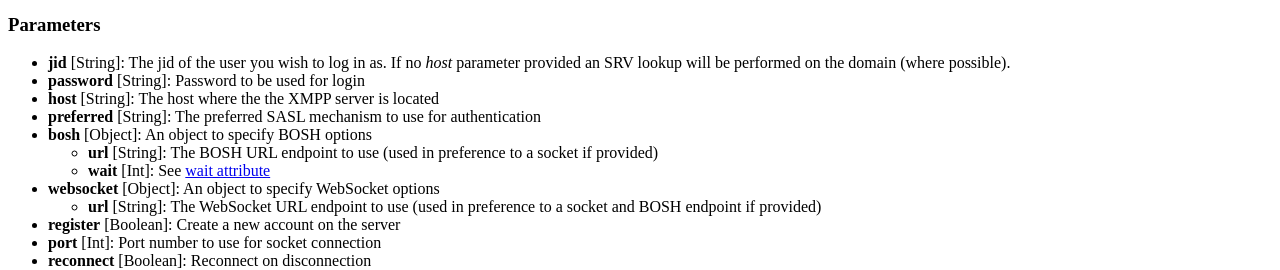
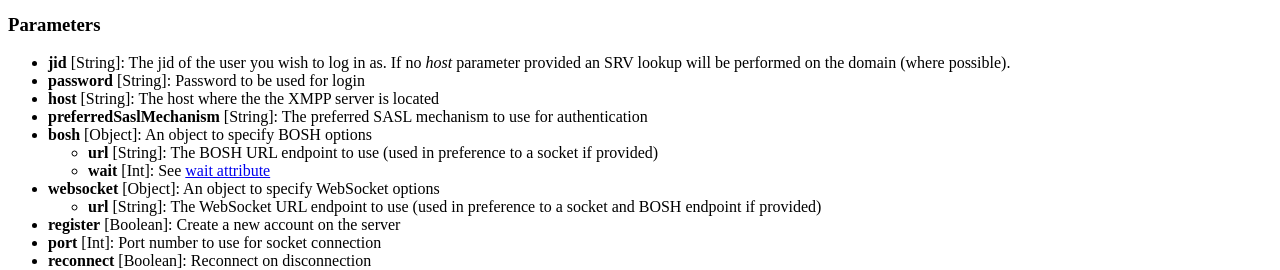
Before and after one commit to node-xmpp/node-xmpp.github.io, a Jekyll site: the page built from _posts/2014-03-15-client.md, in a window 1280 px wide. Shown: the part 503-773 px from the top of the page. Built offline with Jekyll 4.4.1, drawn with Linux system fonts in a browser that asks for light colours; Markdown is read by kramdown in place of the engine named in the settings; a style sheet for code colours, icons or effects is not loaded.

Commit message:
'preferredSaslMechanism' not 'preferredSaslMechanism'
See node-xmpp/node-xmpp#125

https://github.com/node-xmpp/node-xmpp/issues/125#issuecomment-76997634

```diff
--- a/_posts/2014-03-15-client.md
+++ b/_posts/2014-03-15-client.md
@@ -23,7 +23,7 @@ var client = new Client(...parameters...)
 * __jid__ [String]: The jid of the user you wish to log in as. If no _host_ parameter provided an SRV lookup will be performed on the domain (where possible).
 * __password__ [String]: Password to be used for login
 * __host__ [String]: The host where the the XMPP server is located
-* __preferred__ [String]: The preferred SASL mechanism to use for authentication
+* __preferredSaslMechanism__ [String]: The preferred SASL mechanism to use for authentication
 * __bosh__ [Object]: An object to specify BOSH options
   * __url__ [String]: The BOSH URL endpoint to use (used in preference to a socket if provided)
   * __wait__ [Int]: See [wait attribute](http://xmpp.org/extensions/xep-0124.html#session-request)
```
